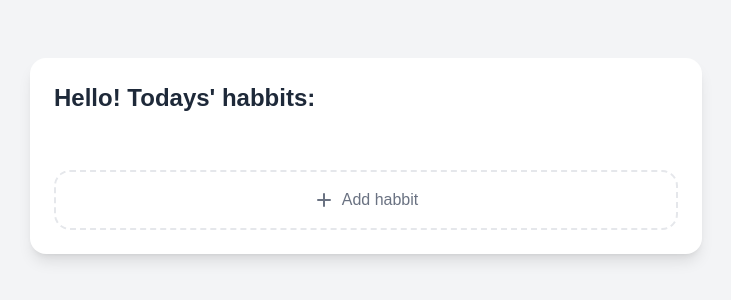
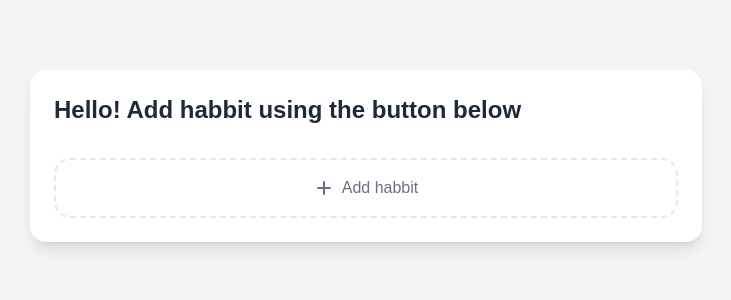
Before and after one commit to fedek1324/Habbits-Tracker, a Next.js app: page / in a window 1280 px wide. Shown: the part 244-544 px from the top of the page, without its empty margins (274-1005 px from the left). Built offline with nearby package versions, Linux system fonts and the light colour scheme.

Commit message:
add 0 habbits handle

```diff
--- a/app/page.tsx
+++ b/app/page.tsx
@@ -7,7 +7,7 @@ import {
   updateHabit,
   getLastResetDate,
   setLastResetDate,
-  deleteHabbit
+  deleteHabbit,
 } from "@/api";
 import { useEffect, useState } from "react";
 import IHabbit from "@/types/habbit";
@@ -84,11 +84,14 @@ export default function Home() {
   return (
     <div className="grid grid-rows-[20px_1fr_20px] items-center justify-items-center min-h-screen p-4 sm:p-8 bg-gray-100">
       <main className="bg-white rounded-2xl shadow-lg p-6 w-full max-w-md sm:max-w-2xl row-start-2 flex flex-col gap-6 items-center sm:items-start">
-        <h1 className="text-xl sm:text-2xl font-semibold text-gray-800">
-          Hello! Todays' habbits:
+        <h1 className="text-center text-xl sm:text-2xl font-semibold text-gray-800">
+          {habbits.length > 0
+            ? `Hello! Todays' habbits:`
+            : 'Hello! Add habbit using the button below'}
         </h1>
 
         {/* Список привычек */}
+        {habbits.length > 0 && (
           <div className="w-full space-y-4">
             {habbits.map((habbit) => (
               <HabitButton
@@ -99,6 +102,7 @@ export default function Home() {
               />
             ))}
           </div>
+        )}
 
         <AddHabbit onAdd={handleAdd} />
       </main>
```
Also changed, not shown: todo.txt. Lines whose indentation alone changed are shown as unchanged.
